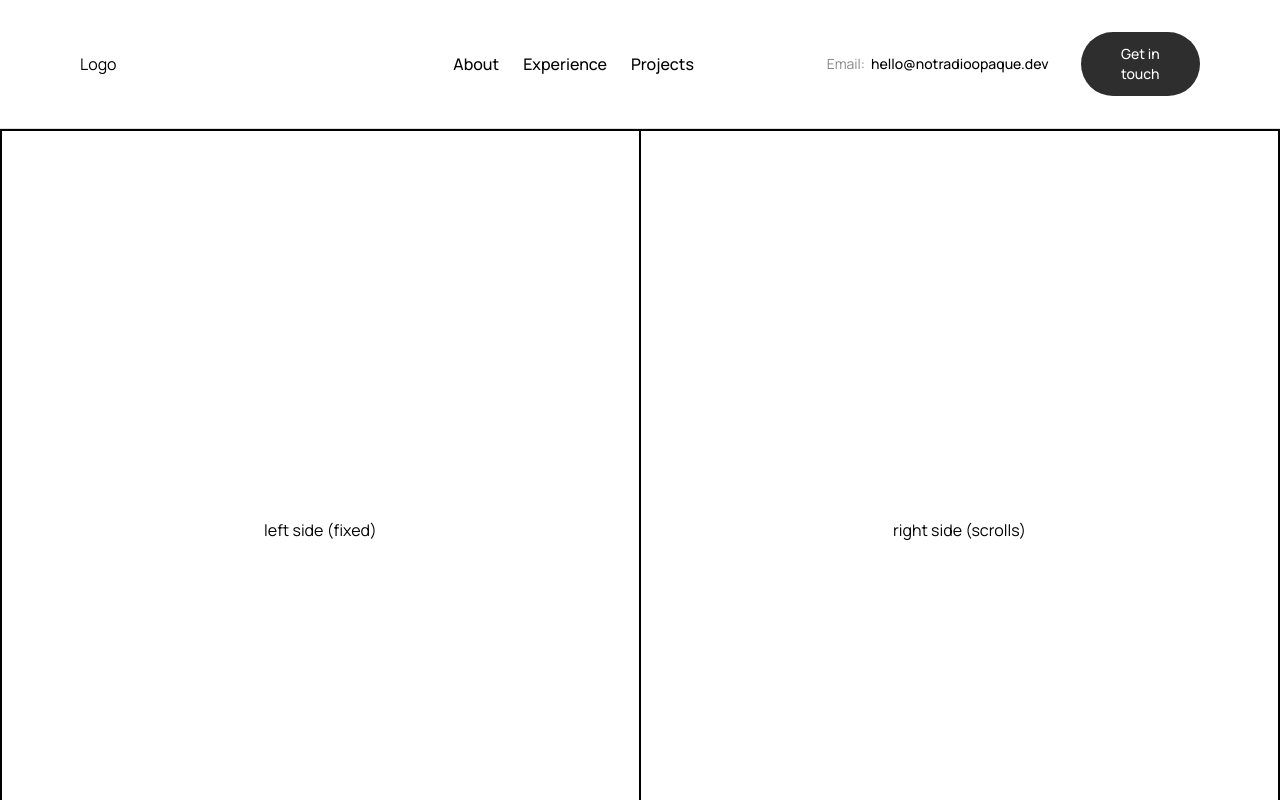
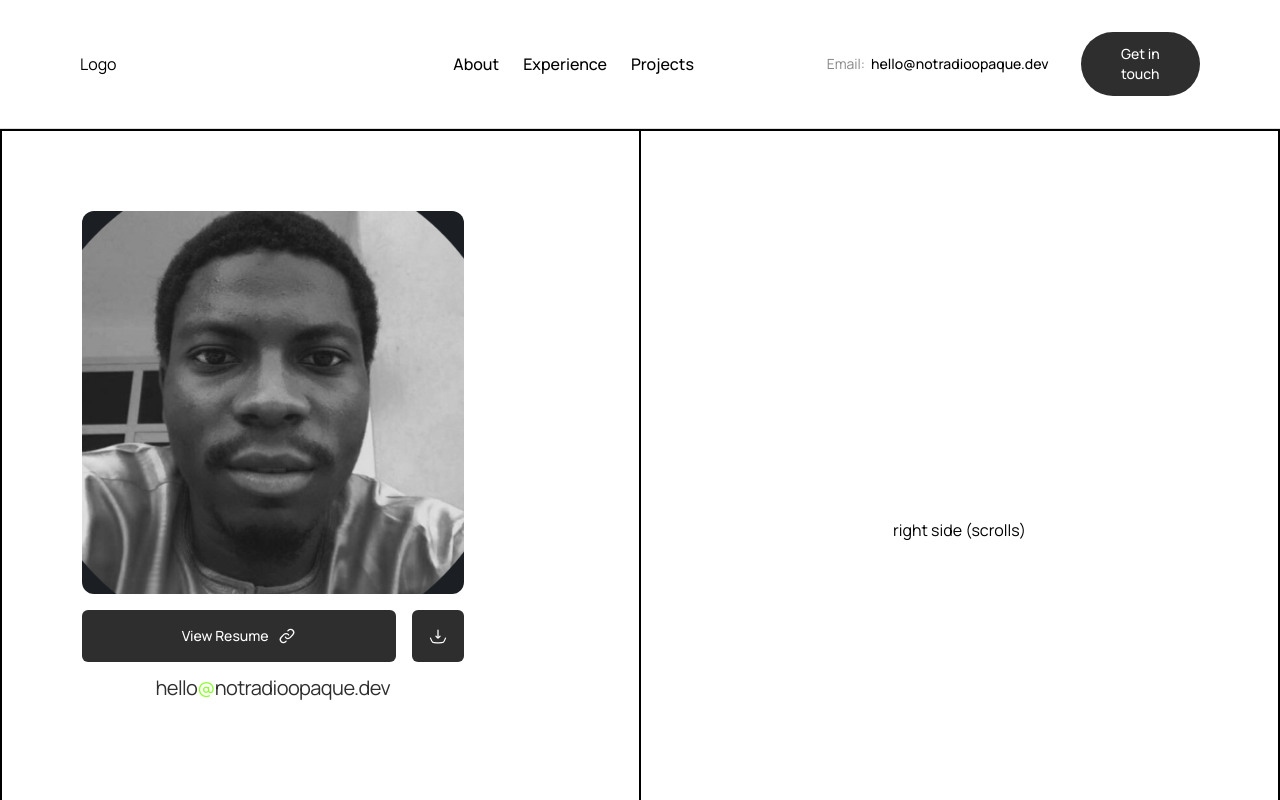
Before and after one commit to notRadioOpaque/heyismail.xyz, a SvelteKit app: page /about in a window 1280 px wide. Shown: the top 800 px of the page. Built offline with nearby package versions, Linux system fonts and the light colour scheme.

Commit message:
:art: redesigned About page layout to enhance user experience with improved structure, added buttons for resume viewing and downloading, and included a personal link for better engagement

```diff
--- a/src/routes/about/+page.svelte
+++ b/src/routes/about/+page.svelte
@@ -1,4 +1,30 @@
-<div class="relative flex border">
-	<div class="flex h-screen w-1/2 items-center justify-center border">left side (fixed)</div>
+<div class="flex border">
+	<div class="h-screen w-1/2 border p-20">
+		<div class="flex w-[80%] flex-col items-center gap-4">
+			<div class="w-full overflow-hidden rounded-xl">
+				<img class="block h-full w-full object-cover" src="images/ismail.png" alt="" />
+			</div>
+
+			<div class="flex w-full justify-between gap-4">
+				<button
+					class="bg-btn-bg hover:text-primary-text hover:bg-btn-hover-bg flex w-full cursor-pointer items-center justify-center gap-2 rounded-md p-4 text-sm font-medium text-white transition-colors"
+					>View Resume <img class="w-5" src="./icons/link_icon.svg" alt="" /></button
+				>
+				<button
+					class="bg-btn-bg hover:text-primary-text hover:bg-btn-hover-bg flex w-max cursor-pointer items-center justify-center rounded-md p-4 text-sm font-medium transition-colors"
+					><img src="./icons/download_icon.svg" alt="" /></button
+				>
+			</div>
+
+			<div class="flex flex-col gap-4">
+				<a
+					href="/"
+					class="text-primary-text hover:border-secondary-bg border-b border-transparent text-[20px] leading-[20px] tracking-[-0.6px] transition-all hover:border-b"
+				>
+					hello<span class="text-tertiary-text">@</span>notradioopaque.dev
+				</a>
+			</div>
+		</div>
+	</div>
 	<div class="flex w-1/2 items-center justify-center border">right side (scrolls)</div>
 </div>
```
